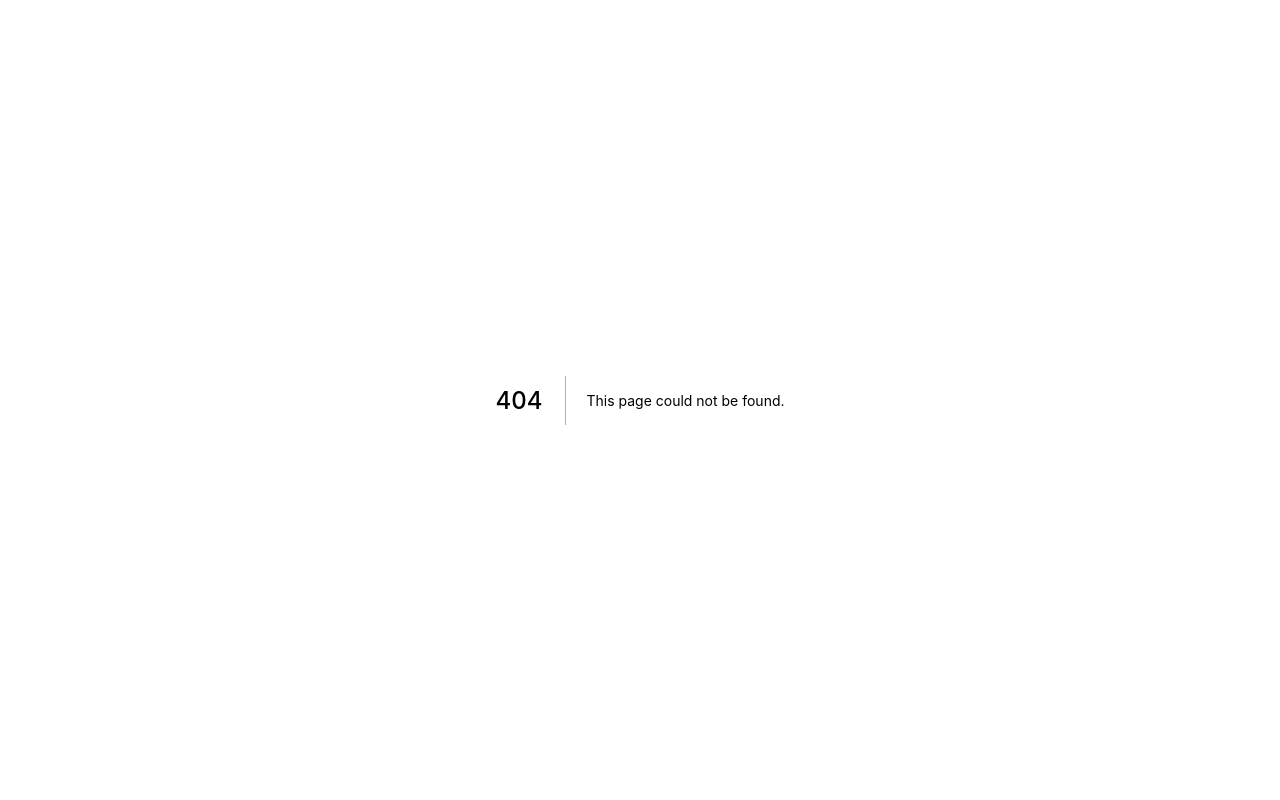
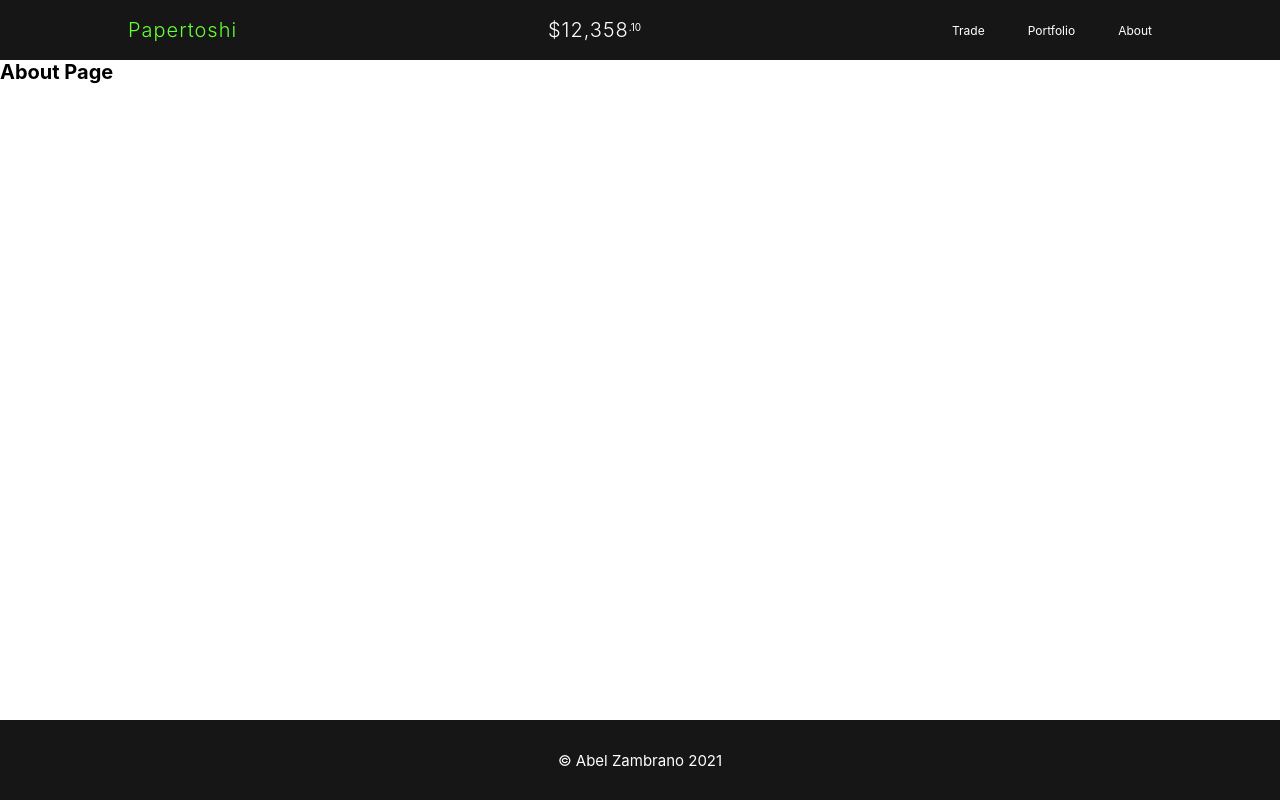
Before and after one commit to Abel-Zambrano/papertoshi, a Next.js app: page /about in a window 1280 px wide. Before the commit this address had no page. Built offline with nearby package versions, Linux system fonts and the light colour scheme.

Commit message:
added pages and fixed logo link

```diff
--- a/components/header/Header.tsx
+++ b/components/header/Header.tsx
@@ -2,6 +2,7 @@ import styled from "styled-components";
 import Title from "../Title";
 import AssetTotal from "./AssetTotal";
 import NavLinks from "./NavLinks";
+import Link from "next/link";
 
 const MyHeader = styled.nav`
   display: flex;
@@ -21,7 +22,11 @@ export default function Header() {
   return (
     <MyHeader>
       <div className="header-container">
-        <Title color="primary-light" title="Papertoshi" />
+        <Link href="/">
+          <a>
+            <Title color="primary-light" title="Papertoshi" />
+          </a>
+        </Link>
         <AssetTotal />
         <NavLinks />
       </div>
--- a/data/links.tsx
+++ b/data/links.tsx
@@ -1,8 +1,8 @@
 const links: any[] = [
   {
     id: 1,
-    name: "market",
-    url: "/market",
+    name: "trade",
+    url: "/trade",
   },
   {
     id: 2,
--- /dev/null
+++ b/pages/about.tsx
@@ -0,0 +1,9 @@
+import Page from "../components/Page";
+
+export default function About() {
+  return (
+    <Page>
+      <h1>About Page</h1>
+    </Page>
+  );
+}
```
Also changed, not shown: pages/portfolio.tsx (added, +9 -0 lines), pages/trade.tsx (added, +9 -0 lines).
